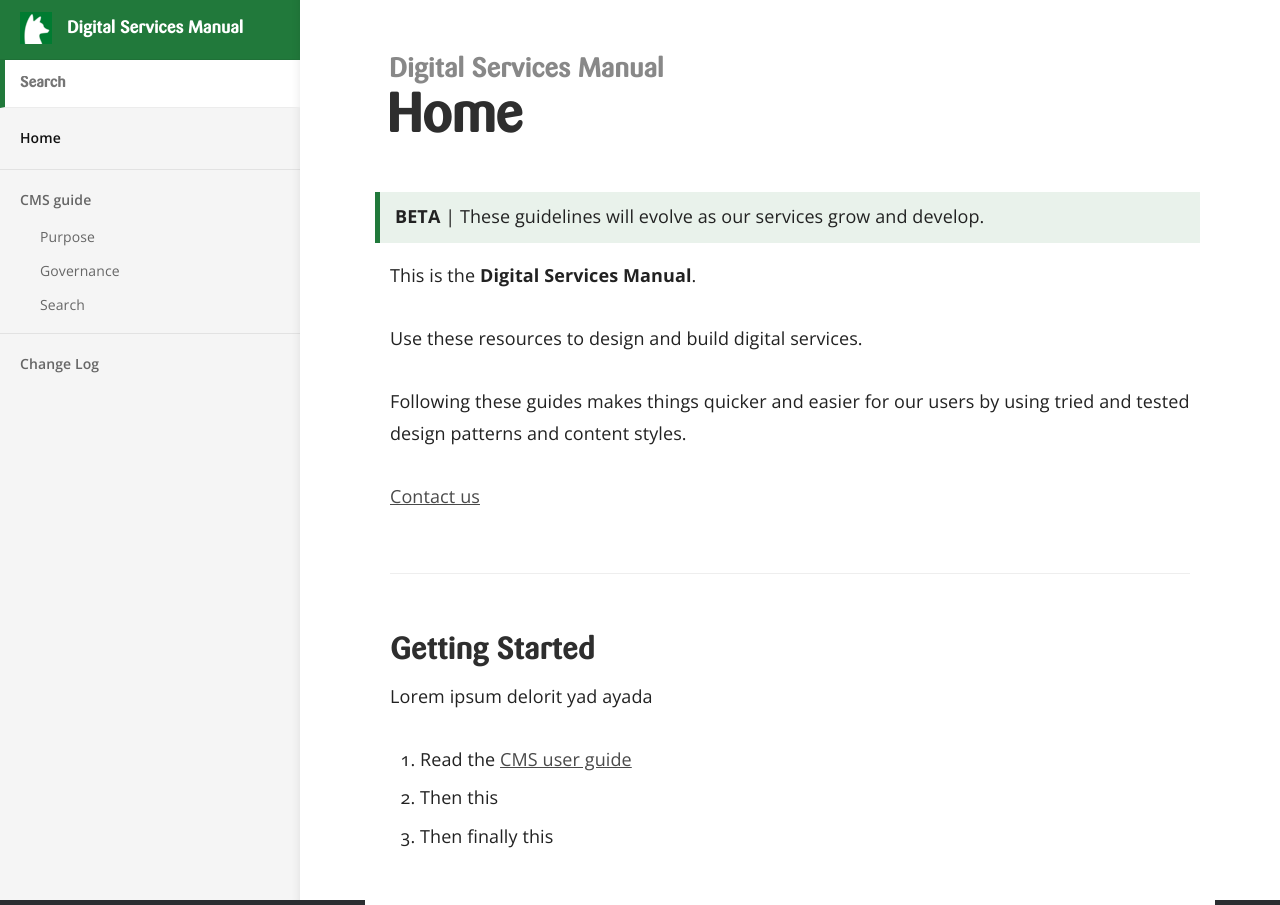
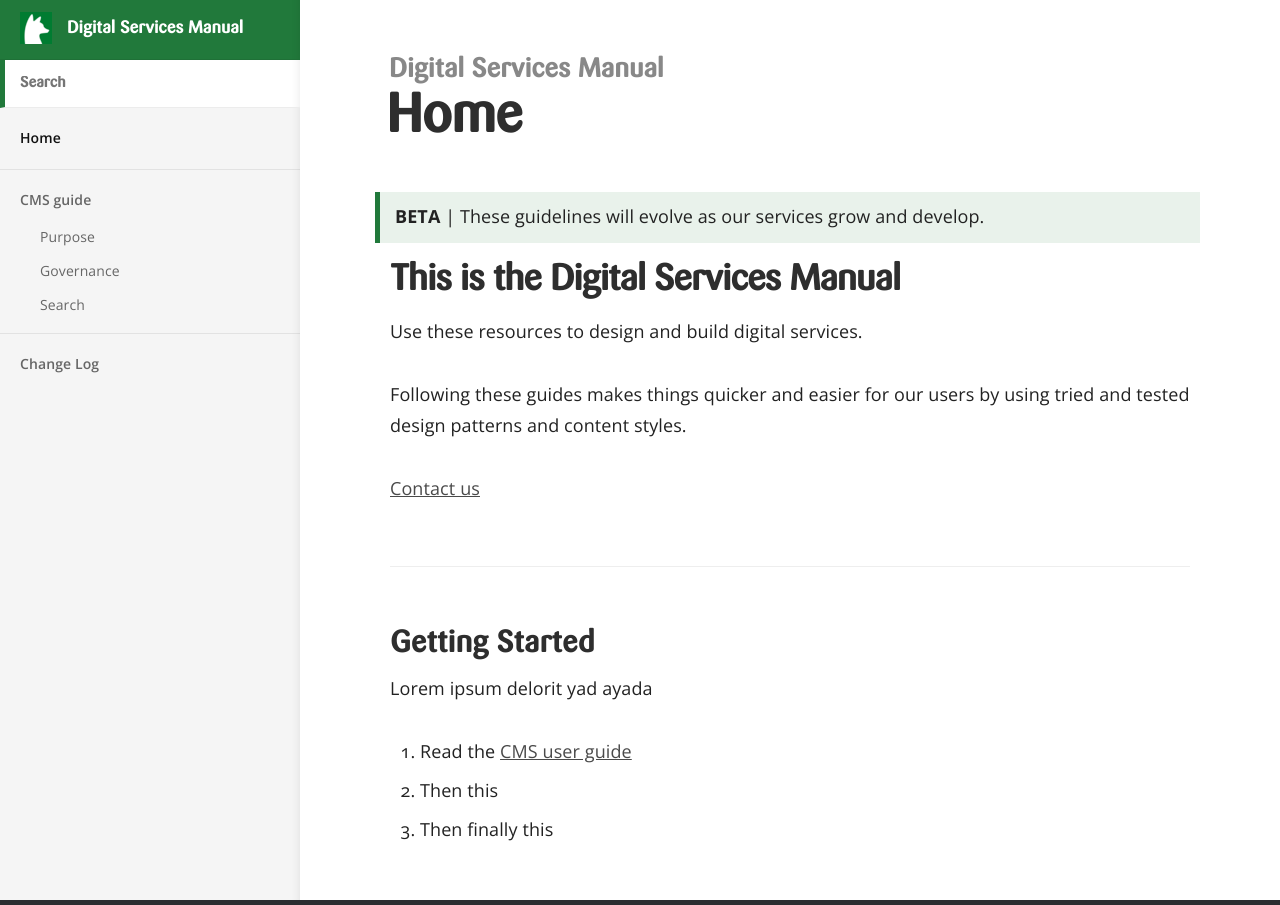
Before and after one commit to leicsCC/leicscc.github.io, a Jekyll site: the page built from index.md, in a window 1280 px wide. Built offline with Jekyll 4.4.1, drawn with Linux system fonts in a browser that asks for light colours.

```diff
--- a/index.md
+++ b/index.md
@@ -5,7 +5,7 @@ title: Home
 >**BETA** &#124; These guidelines will evolve as our services grow and develop.
 
 
-This is the **Digital Services Manual**.
+## This is the Digital Services Manual
 
 Use these resources to design and build digital services.
 
```
